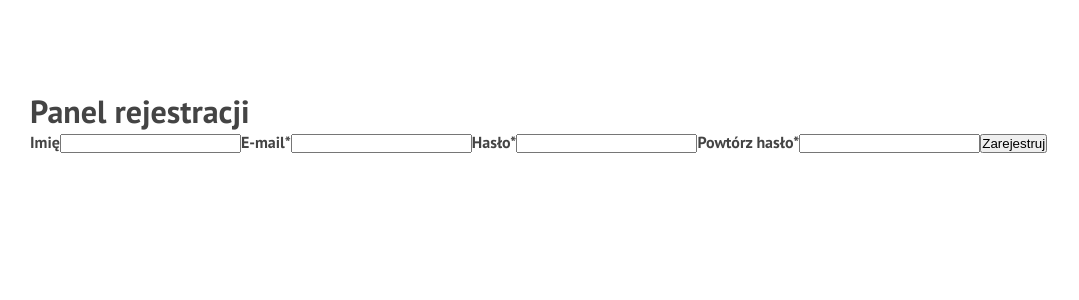
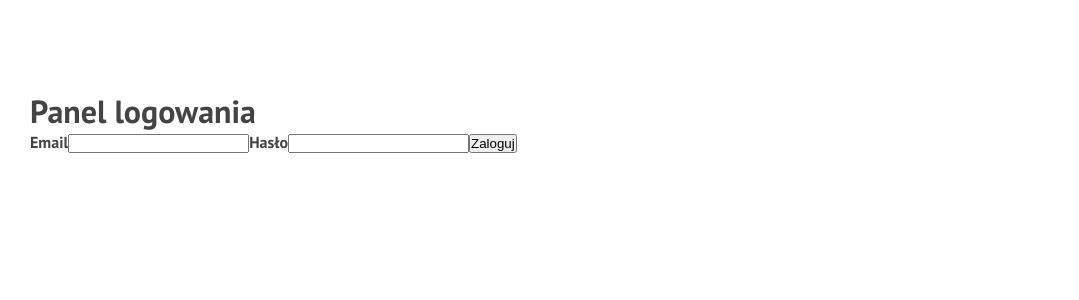
Before and after one commit to hajczek/gardenbook, a React (Create React App) app: page / in a window 1280 px wide. Shown: the top 300 px of the page, without its empty margins (0-1079 px from the left). Built offline with nearby package versions, Linux system fonts and the light colour scheme.

Commit message:
Changed name of component for user login and set needed statuses for this component

```diff
--- a/src/App.js
+++ b/src/App.js
@@ -3,7 +3,8 @@ import React from "react";
 // import PlanWorkCard from "./components/PlanWork/PlanWorkCard";
 // import AddMaterialCard from "./components/AddMaterial/AddMaterialCard";
 // import AddPlantCard from "./components/AddPlant/AddPlantCard";
-import UserRegistration from "./components/Page/UserRegistration";
+// import UserRegistration from "./components/Page/UserRegistration";
+import UserLogin from "./components/Page/UserLogin";
 import "./App.scss";
 
 const App = () => {
@@ -13,7 +14,8 @@ const App = () => {
       {/* <PlanWorkCard /> */}
       {/* <AddMaterialCard /> */}
       {/* <AddPlantCard /> */}
-      <UserRegistration />
+      {/* <UserRegistration /> */}
+      <UserLogin />
     </div>
   );
 };
--- /dev/null
+++ b/src/components/Page/UserLogin.js
@@ -0,0 +1,42 @@
+import React, { useState } from "react";
+
+const UserLogin = () => {
+  const [userEmailLogin, setUserEmailLogin] = useState("");
+  const [userPassLogin, setUserPassLogin] = useState("");
+  const [userIsLogged, setUserIsLogged] = useState(false);
+
+  function onSubmit(e) {
+    console.log(userEmailLogin);
+    console.log(userPassLogin);
+
+    // Check if login (email) and password are correct
+    // If yes, set for this user state 'userIsLogged' to true
+    e.preventDefault();
+  }
+
+  return (
+    <div className="info">
+      <h1>Panel logowania</h1>
+      <form onSubmit={onSubmit}>
+        <label htmlFor="user-email-login">Email</label>
+        <input
+          type="email"
+          name="user-email-login"
+          value={userEmailLogin}
+          onChange={(e) => setUserEmailLogin(e.target.value)}
+        />
+
+        <label htmlFor="user-pass-login">Hasło</label>
+        <input
+          type="password"
+          name="user-pass-login"
+          value={userPassLogin}
+          onChange={(e) => setUserPassLogin(e.target.value)}
+        />
+        <button id="login-btn">Zaloguj</button>
+      </form>
+    </div>
+  );
+};
+
+export default UserLogin;
--- a/src/components/Page/UserRegistration.js
+++ b/src/components/Page/UserRegistration.js
@@ -11,6 +11,7 @@ const UserRegistration = () => {
   2. checkPassword() - to check, if password is strong enough
   3. checkPasswords() - to check, if password and second password are the same
   4. emailExist() - check, if email exist in database
+  5. clearForm() - clear for after send data
   */
 
   function onSubmit(e) {
```
Also changed, not shown: src/components/Page/LoginForm.js (deleted, +0 -19 lines).
